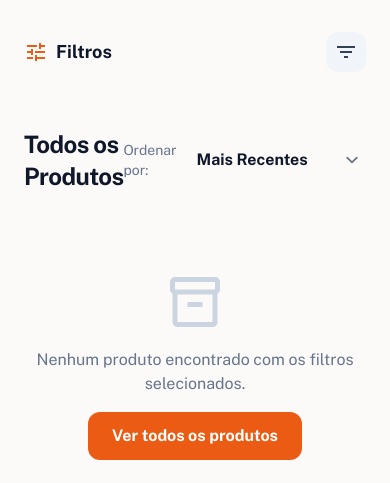
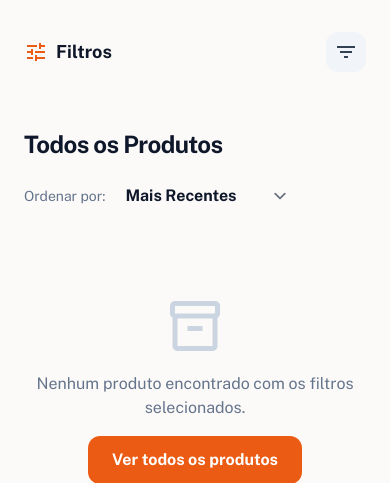
Before and after one commit to Alexsantossp71/baby, a Django app: page /baby/produtos/ in a window 390 px wide. Shown: the part 65-548 px from the top of the page. Run offline with Django 5.2, Linux system fonts and the light colour scheme; data comes from the database, SQL or seed files in the repository; data that the repository does not hold is empty; parts of the project's set-up code (start-up, migrations or seed data) failed here and were passed over; some libraries are stand-ins or nearby versions.

Commit message:
fix: espaçamento entre título e ordenação no mobile

```diff
--- a/templates/baby/lista_produtos.html
+++ b/templates/baby/lista_produtos.html
@@ -11,7 +11,7 @@
 
     <!-- Product Grid -->
     <div class="flex-1">
-        <div class="flex items-center justify-between mb-8">
+        <div class="flex flex-col md:flex-row md:items-center justify-between gap-4 mb-8">
             <h2 class="text-2xl font-bold tracking-tight">Todos os Produtos</h2>
             <div class="flex items-center gap-2 text-sm text-slate-500">
                 Ordenar por:
```
